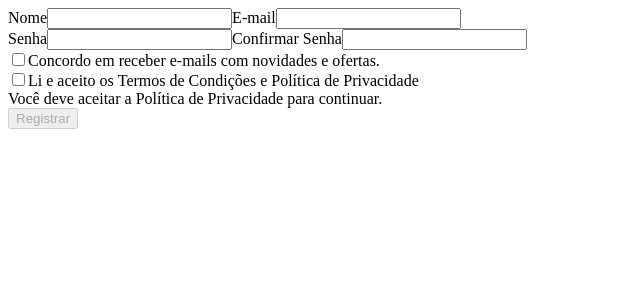
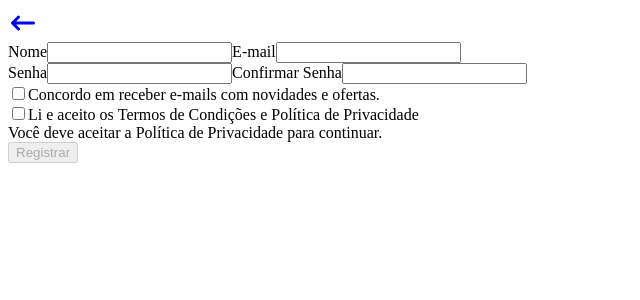
Before and after one commit to jaquemfvs/SI-LGPD, a Next.js app in the folder front-end/: page /register in a window 1280 px wide. Shown: the top 300 px of the page, without its empty margins (0-640 px from the left). Built offline with nearby package versions, Linux system fonts and the light colour scheme.

Commit message:
[style]: register page fixes

```diff
--- a/front-end/package.json
+++ b/front-end/package.json
@@ -12,7 +12,8 @@
     "axios": "^1.9.0",
     "next": "15.3.2",
     "react": "^19.0.0",
-    "react-dom": "^19.0.0"
+    "react-dom": "^19.0.0",
+    "react-icons": "^5.5.0"
   },
   "devDependencies": {
     "@tailwindcss/postcss": "^4",
--- a/front-end/pages/register.tsx
+++ b/front-end/pages/register.tsx
@@ -3,6 +3,7 @@ import { useState, useEffect } from "react";
 import TermsModal from "../components/TermsModal";
 import axios from "axios";
 import { useRouter } from "next/router";
+import { HiArrowNarrowLeft } from "react-icons/hi";
 
 export default function Register() {
   const [name, setName] = useState("");
@@ -21,11 +22,12 @@ export default function Register() {
     e.preventDefault();
 
     try {
-      const response = await axios.post('http://localhost:3200/user/register', {
+      const response = await axios.post("http://localhost:3200/user/register", {
         email,
         password,
       });
-      router.push('/');
+      alert("Conta criada com sucesso!");
+      router.push("/");
     } catch (error) {
       alert("Não foi possível registrar!");
     }
@@ -69,6 +71,14 @@ export default function Register() {
   return (
     <main className="w-full bg-gray-900 h-full flex">
       <div className=" flex flex-col w-full h-full items-center justify-center ">
+        <div className="flex place-content-start items-start pr-[40%] pb-5">
+          <a
+            className="text-white hover:cursor-pointer content-start place-content-start hover:scale-150 transition-all"
+            href="/"
+          >
+            <HiArrowNarrowLeft size={30} />
+          </a>
+        </div>
         <form onSubmit={handleSubmit} className="gap-4 flex flex-col">
           <div className="flex flex-col gap-5">
             <div className="flex flex-row gap-5">
@@ -81,7 +91,7 @@ export default function Register() {
                   id="name"
                   value={name}
                   onChange={(e) => setName(e.target.value)}
-                  className="border border-gray-400 h-14 w-fit min-w-[20rem] rounded-md bg-white"
+                  className="border border-gray-400 h-14 w-fit min-w-[20rem] rounded-md bg-white p-2  text-xl"
                 />
 
                 <label htmlFor="email" className="text-white">
@@ -92,7 +102,7 @@ export default function Register() {
                   id="email"
                   value={email}
                   onChange={(e) => setEmail(e.target.value)}
-                  className={`border h-14 w-fit min-w-[20rem] rounded-md bg-white ${
+                  className={`border h-14 w-fit min-w-[20rem] rounded-md bg-white p-2  text-xl ${
                     isEmailValid || email === ""
                       ? "border-gray-400"
                       : "border-red-500"
@@ -113,7 +123,7 @@ export default function Register() {
                   id="password"
                   value={password}
                   onChange={(e) => setPassword(e.target.value)}
-                  className="border border-gray-400 h-14 w-fit min-w-[20rem]  rounded-md bg-white"
+                  className="border border-gray-400 h-14 w-fit min-w-[20rem]  p-2  text-xl rounded-md bg-white"
                 />
                 <label htmlFor="password_confirm" className="text-white">
                   Confirmar Senha
@@ -123,7 +133,7 @@ export default function Register() {
                   id="password_confirm"
                   value={confirmPassword}
                   onChange={(e) => setConfirmPassword(e.target.value)}
-                  className={`border h-14 w-fit min-w-[20rem] rounded-md bg-white ${
+                  className={`border h-14 w-fit min-w-[20rem] rounded-md bg-white p-2  text-xl ${
                     passwordsMatch ? "border-gray-400" : "border-red-500"
                   }`}
                 />
```
Also changed, not shown: front-end/pages/index.tsx (+5 -6 lines), 1 other file (tests, documents, lock files or other folders). Lines whose indentation alone changed are shown as unchanged.
